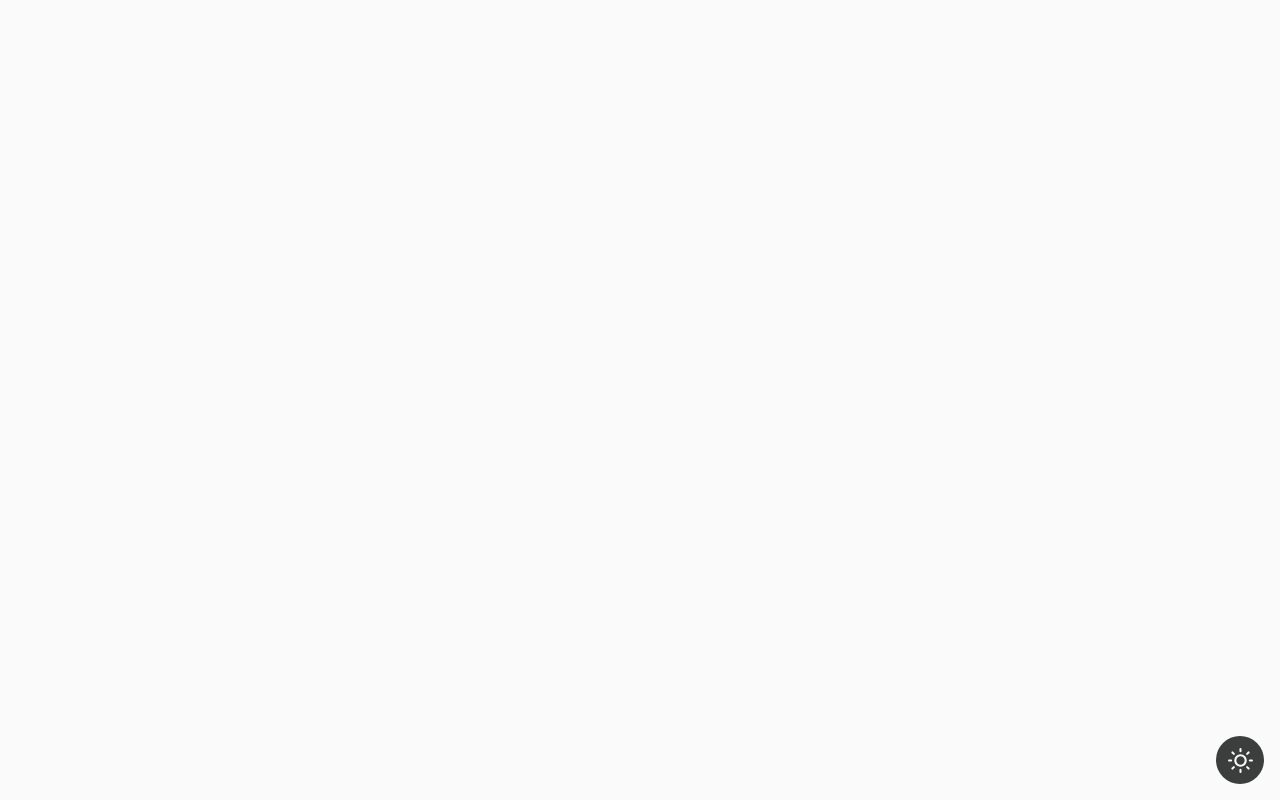
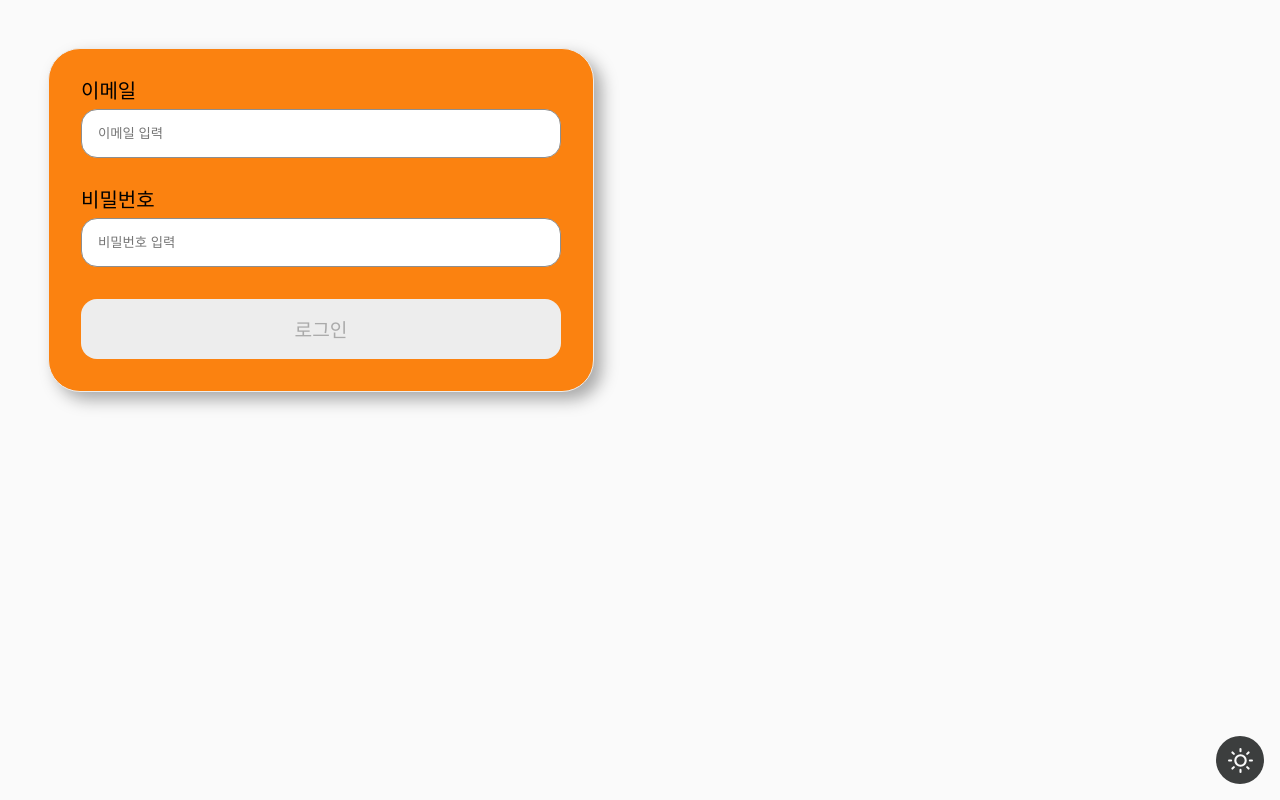
Before and after one commit to KangyeolLee/React-Testing-Library, a React (Create React App) app: page /submitForm in a window 1280 px wide. Built offline with nearby package versions, Linux system fonts and the light colour scheme.

Commit message:
App 컴포넌트 라우터 경로 추가

```diff
--- a/src/layouts/App/App.tsx
+++ b/src/layouts/App/App.tsx
@@ -1,11 +1,16 @@
+import * as S from "./styles";
+
+import { BrowserRouter, Route, Switch } from "react-router-dom";
+
+import { ReactComponent as DarkModeIcon } from "@/assets/darkmode.svg";
+import Home from "@/pages/Home";
+import { ReactComponent as LightModeIcon } from "@/assets/lightmode.svg";
+import LoadData from "@/components/LoadData";
+import NotFound from "@/components/NotFound";
+import SubmitForm from "@/components/SubmitForm/SubmitForm";
+import { THEME } from "@/constants/styles";
 import { ThemeProvider } from "styled-components";
 import useGlobalTheme from "@/hooks/useGlobalTheme";
-import Home from "@/pages/Home";
-import * as S from "./styles";
-import { ReactComponent as DarkModeIcon } from "@/assets/darkmode.svg";
-import { ReactComponent as LightModeIcon } from "@/assets/lightmode.svg";
-import { THEME } from "@/constants/styles";
-import { BrowserRouter, Switch, Route } from "react-router-dom";
 
 function App() {
   const [theme, setTheme, themeString] = useGlobalTheme();
@@ -16,6 +21,9 @@ function App() {
         <BrowserRouter>
           <Switch>
             <Route exact path="/" component={Home} />
+            <Route path="/submitForm" component={SubmitForm} />
+            <Route path="/loadData" component={LoadData} />
+            <Route component={NotFound} />
           </Switch>
         </BrowserRouter>
         <S.ThemeChanger className="touchable" onClick={setTheme}>
```
